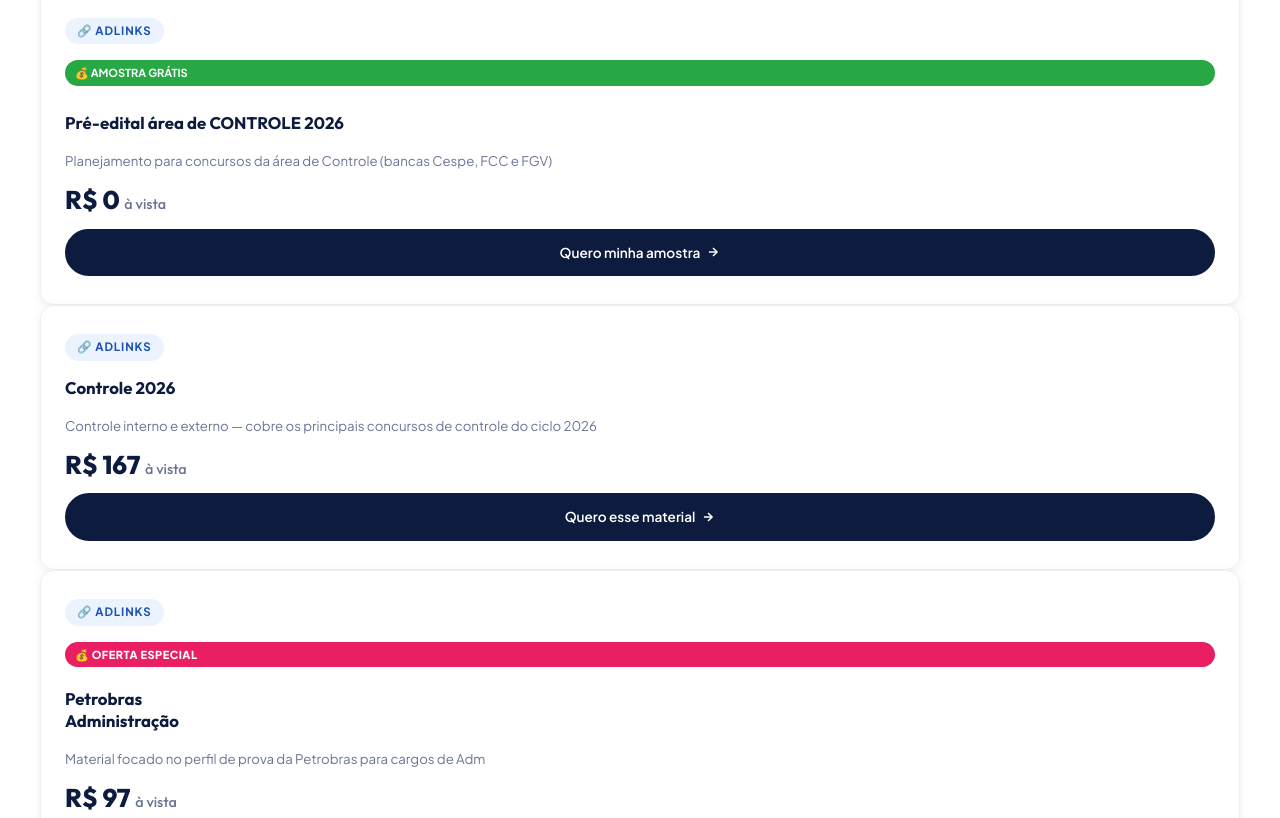
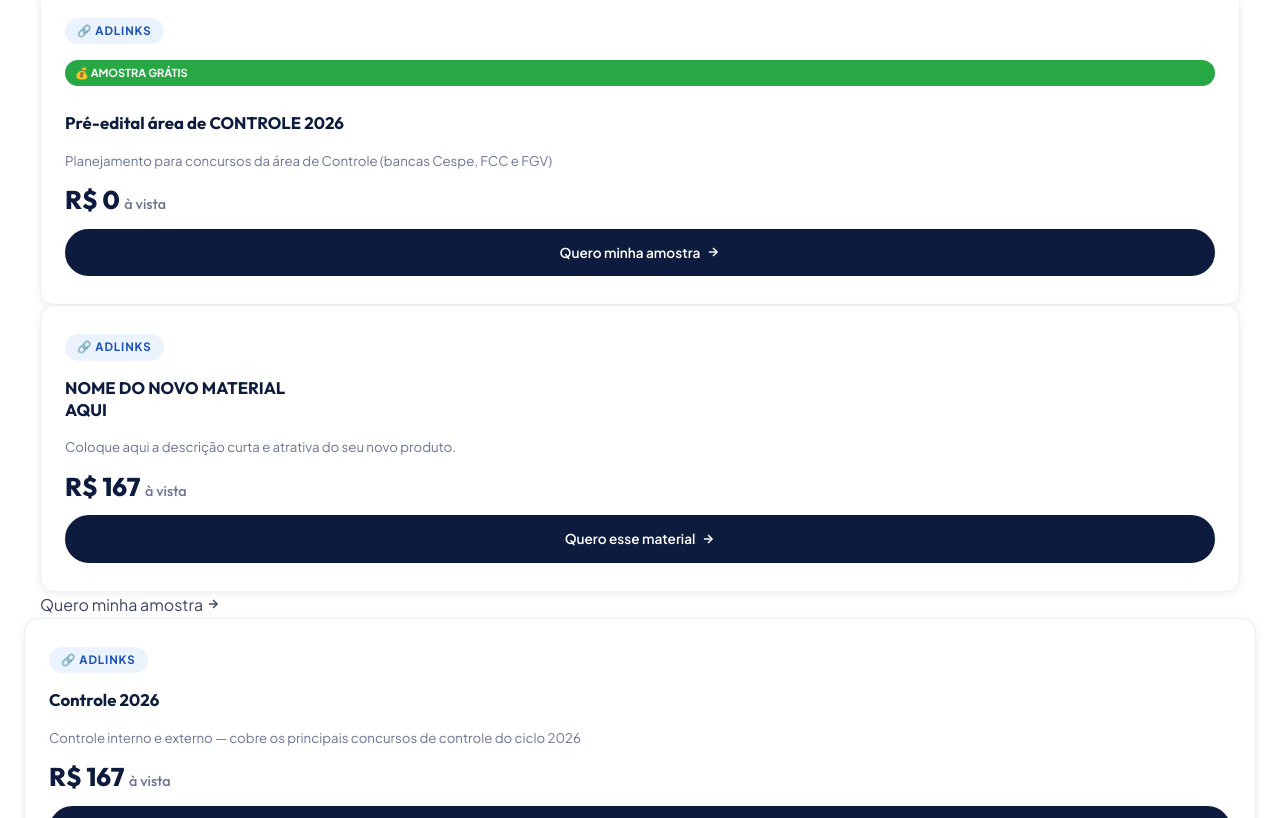
Before and after one commit to tresvezesadm-art/Primeiro-site, a plain HTML site: page index.html in a window 1280 px wide. Shown: the part 2376-3194 px from the top of the page. Drawn offline with nearby package versions, Linux system fonts and the light colour scheme.

Commit message:
Update index.html

```diff
--- a/index.html
+++ b/index.html
@@ -648,20 +648,36 @@
     <div class="product-name">Administração Pública<br>SEFAZ CE</div>
     <p class="product-scope">Mapas mentais + esquemas visuais completos para o edital da SEFAZ CE</p>
     <div class="product-price">R$ 197 <span>à vista</span></div>
-        <a href="https://chk.eduzz.com/E9OG3XXQWB" class="btn-catalog">
+    <a href="https://chk.eduzz.com/E90G3XXQWB" class="btn-catalog">
         Quero esse material
-          <svg width="14" height="14" viewBox="0 0 24 24" fill="none" stroke="currentColor" stroke-width="2.5"><path d="M5 12h14M12 5l7 7-7 7"/></svg>
+        <svg width="14" height="14" viewBox="0 0 24 24" fill="none" stroke="currentColor" stroke-width="2.5"><line x1="5" y1="12" x2="19" y2="12"></line><polyline points="12 5 19 12 12 19"></polyline></svg>
     </a>
 </div>
+
 <div class="product-card fade-in">
     <div class="product-tag tag-adlinks">🔗 ADLinks</div>
     <div style="background: #28a745; color: white; padding: 4px 10px; border-radius: 50px; font-size: 11px; font-weight: 700; margin-bottom: 10px; display: inline-block;">
         💰 AMOSTRA GRÁTIS
     </div>
     <div class="product-name">Pré-edital área de CONTROLE 2026</div>
-            <p class="product-scope">Planejamento para concursos da área de Controle (bancas Cespe, FCC e FGV) </p>
+    <p class="product-scope">Planejamento para concursos da área de Controle (bancas Cespe, FCC e FGV)</p>
     <div class="product-price">R$ 0 <span>à vista</span></div>
     <a href="https://chk.eduzz.com/40Q3K2AJ0B" class="btn-catalog" target="_blank">
+        Quero minha amostra
+        <svg width="14" height="14" viewBox="0 0 24 24" fill="none" stroke="currentColor" stroke-width="2.5"><line x1="5" y1="12" x2="19" y2="12"></line><polyline points="12 5 19 12 12 19"></polyline></svg>
+    </a>
+</div>
+
+<div class="product-card fade-in">
+    <div class="product-tag tag-adlinks">🔗 ADLinks</div>
+    <div class="product-name">NOME DO NOVO MATERIAL<br>AQUI</div>
+    <p class="product-scope">Coloque aqui a descrição curta e atrativa do seu novo produto.</p>
+    <div class="product-price">R$ 167 <span>à vista</span></div>
+    <a href="LINK_DO_BOTAO_AQUI" class="btn-catalog">
+        Quero esse material
+        <svg width="14" height="14" viewBox="0 0 24 24" fill="none" stroke="currentColor" stroke-width="2.5"><line x1="5" y1="12" x2="19" y2="12"></line><polyline points="12 5 19 12 12 19"></polyline></svg>
+    </a>
+</div>
                 Quero minha amostra
                 <svg width="14" height="14" viewBox="0 0 24 24" fill="none" stroke="currentColor" stroke-width="2.5"><line x1="5" y1="12" x2="19" y2="12"></line><polyline points="12 5 19 12 12 19"></polyline></svg>
             </a>
```
Lines whose indentation alone changed are shown as unchanged.
